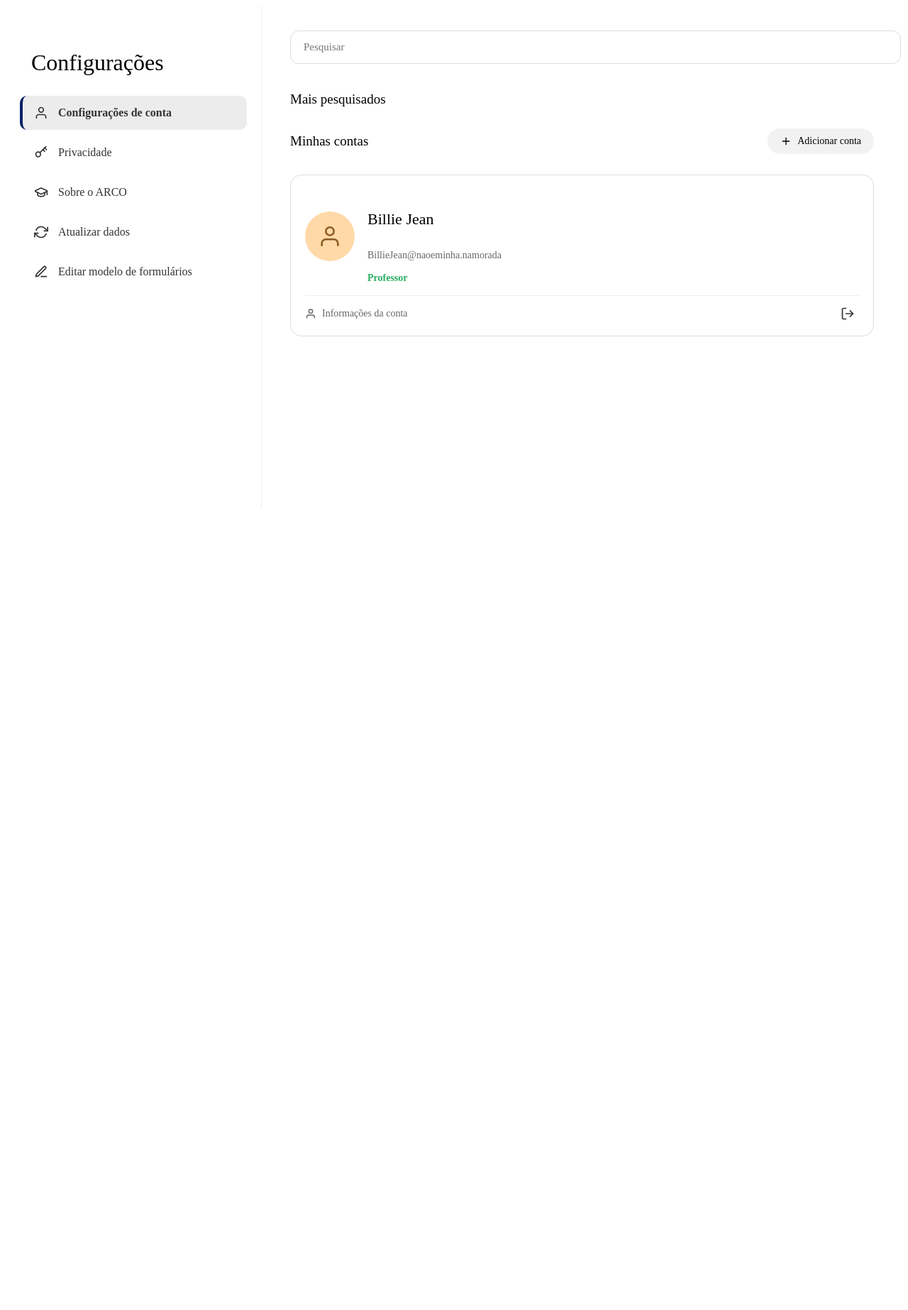
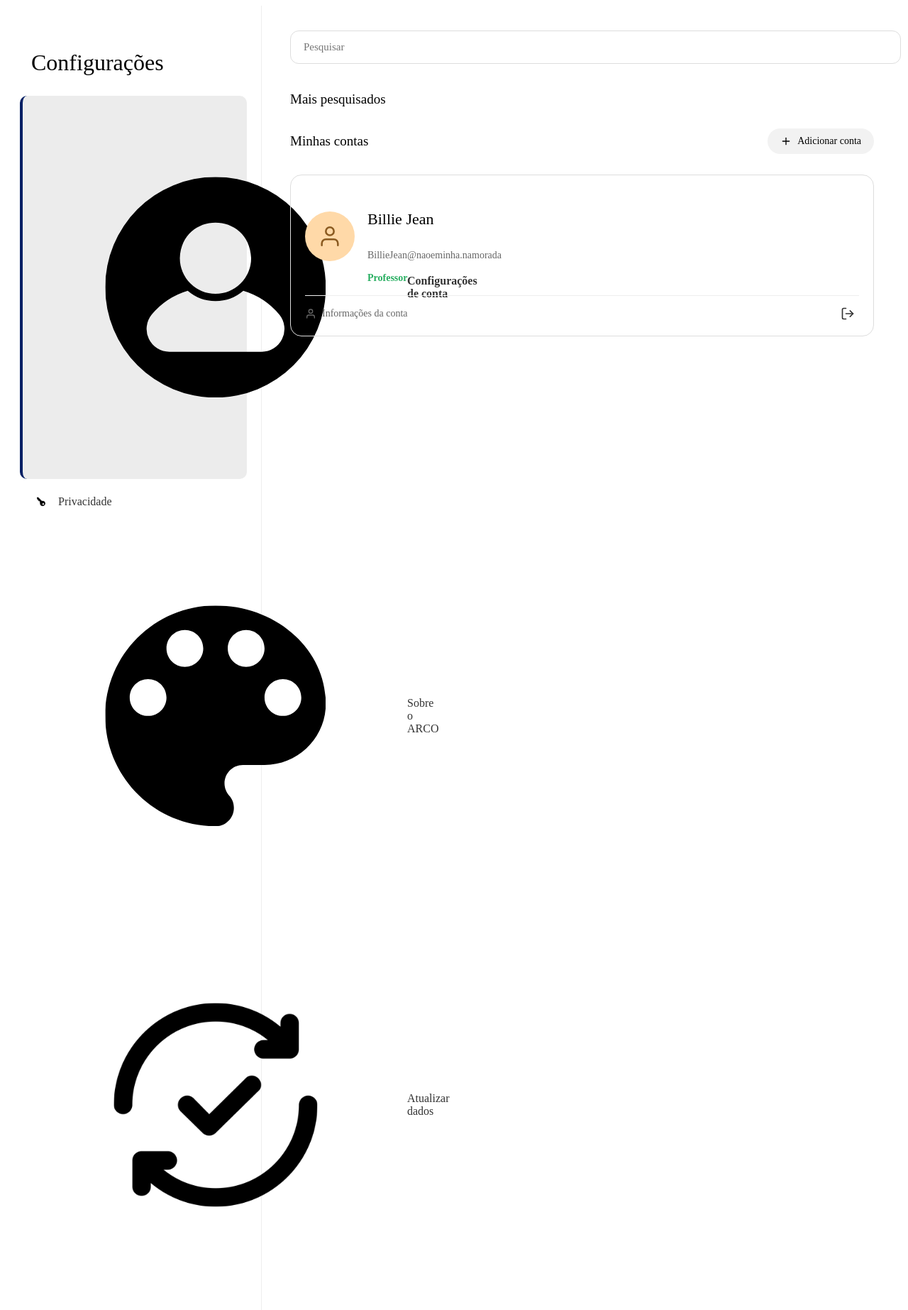
Before and after one commit to ARCO1234/Projeto_ARCO, a Flask app: page /config-page in a window 1280 px wide. Shown: the top 1846 px of the page at 71% size. Before the commit the page ends 717 px from the top, so only its background shows below. Run offline with Flask 3, Linux system fonts and the light colour scheme.

Commit message:
src pra flask

```diff
--- a/App/templates/config.html
+++ b/App/templates/config.html
@@ -33,46 +33,27 @@
             <h1 class="titulo-config">Configurações</h1>
 
             <button class="item-config ativo" data-secao="conta">
-                <svg viewBox="0 0 24 24" class="icone-item-config" fill="none" stroke="currentColor" stroke-width="2" stroke-linecap="round" stroke-linejoin="round">
-                    <path d="M20 21v-2a4 4 0 0 0-4-4H8a4 4 0 0 0-4 4v2"></path>
-                    <circle cx="12" cy="7" r="4"></circle>
-                </svg>
+                <img src="{{ url_for('static', filename='icons/PerfilIndividual-P.png') }}" alt="perfil" class="icone-btn">
                 Configurações de conta
             </button>
 
             <button class="item-config" data-secao="privacidade">
-                <svg viewBox="0 0 24 24" class="icone-item-config" fill="none" stroke="currentColor" stroke-width="2" stroke-linecap="round" stroke-linejoin="round">
-                    <circle cx="7" cy="15" r="4"></circle>
-                    <path d="M10.5 11.5L20 2"></path>
-                    <path d="M15 7l3 3"></path>
-                    <path d="M18 4l3 3"></path>
-                </svg>
+                <img src="{{ url_for('static', filename='icons/CHAVE-P.png') }}" alt="chave" class="icone-item-config">
                 Privacidade
             </button>
 
             <button class="item-config" data-secao="sobre">
-                <svg viewBox="0 0 24 24" class="icone-item-config" fill="none" stroke="currentColor" stroke-width="2" stroke-linecap="round" stroke-linejoin="round">
-                    <path d="M21.42 10.92a1 1 0 0 0-.02-1.84L12.83 5.18a2 2 0 0 0-1.66 0L2.6 9.08a1 1 0 0 0 0 1.83l8.57 3.91a2 2 0 0 0 1.66 0z"></path>
-                    <path d="M22 10v6"></path>
-                    <path d="M6 12.5V16a6 3 0 0 0 12 0v-3.5"></path>
-                </svg>
+                   <img src="{{ url_for('static', filename='icons/GODÊ-P.png') }}" alt="godebtn" class="icone-btn">
                 Sobre o ARCO
             </button>
 
             <button class="item-config" data-secao="dados">
-                <svg viewBox="0 0 24 24" class="icone-item-config" fill="none" stroke="currentColor" stroke-width="2" stroke-linecap="round" stroke-linejoin="round">
-                    <polyline points="23 4 23 10 17 10"></polyline>
-                    <polyline points="1 20 1 14 7 14"></polyline>
-                    <path d="M3.51 9a9 9 0 0 1 14.85-3.36L23 10M1 14l4.64 4.36A9 9 0 0 0 20.49 15"></path>
-                </svg>
+                 <img src="{{ url_for('static', filename='icons/atualizar-p.png') }}" alt="atualizarbtn" class="icone-btn">
                 Atualizar dados
             </button>
 
             <button class="item-config" data-secao="formulario">
-                <svg viewBox="0 0 24 24" class="icone-item-config" fill="none" stroke="currentColor" stroke-width="2" stroke-linecap="round" stroke-linejoin="round">
-                    <path d="M12 20h9"></path>
-                    <path d="M16.5 3.5a2.12 2.12 0 0 1 3 3L7 19l-4 1 1-4Z"></path>
-                </svg>
+                    <img src="{{ url_for('static', filename='icons/doc-P.png') }}" alt="formulario" class="icone-btn">
                 Editar modelo de formulários
             </button>
 
```
